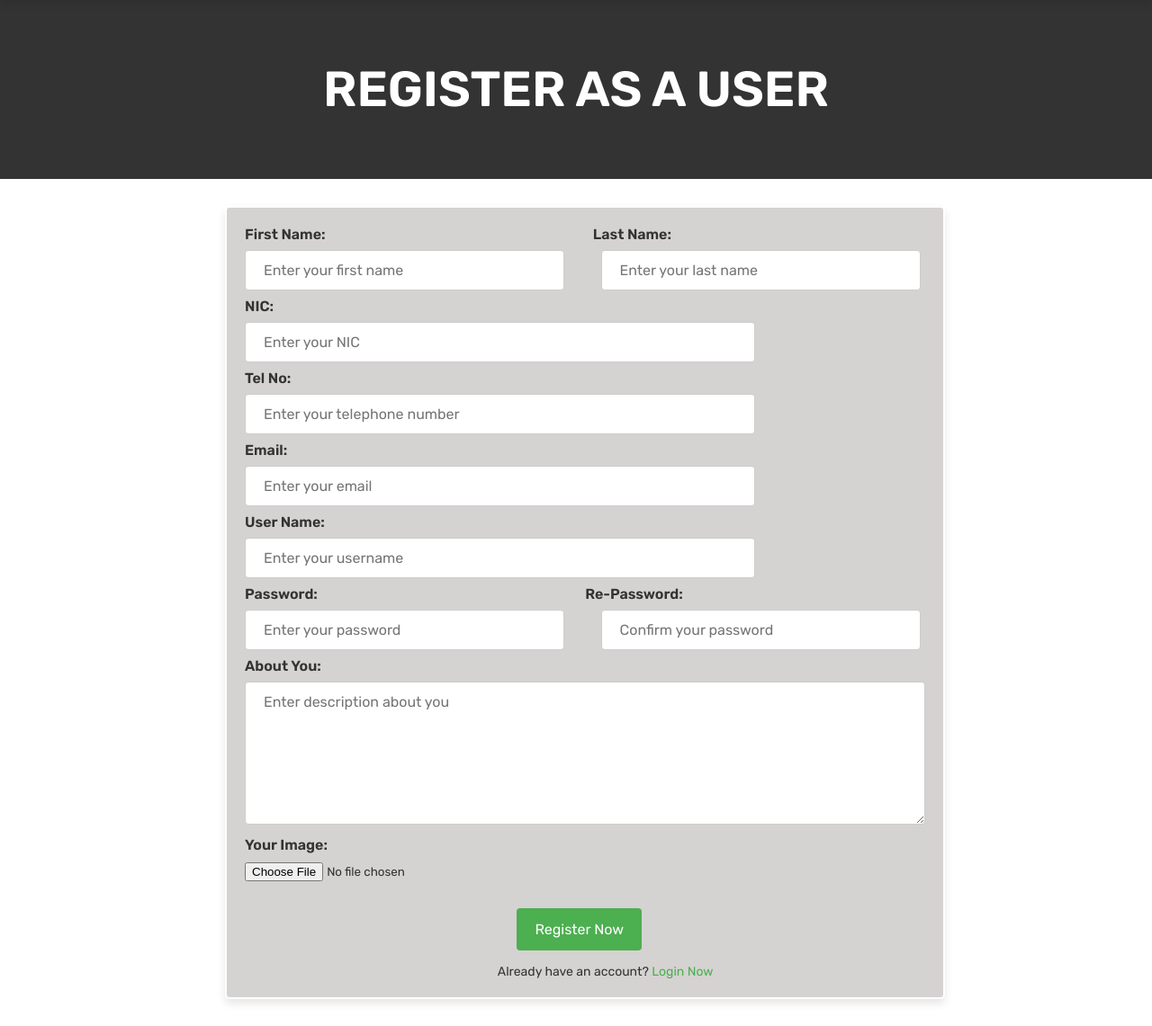
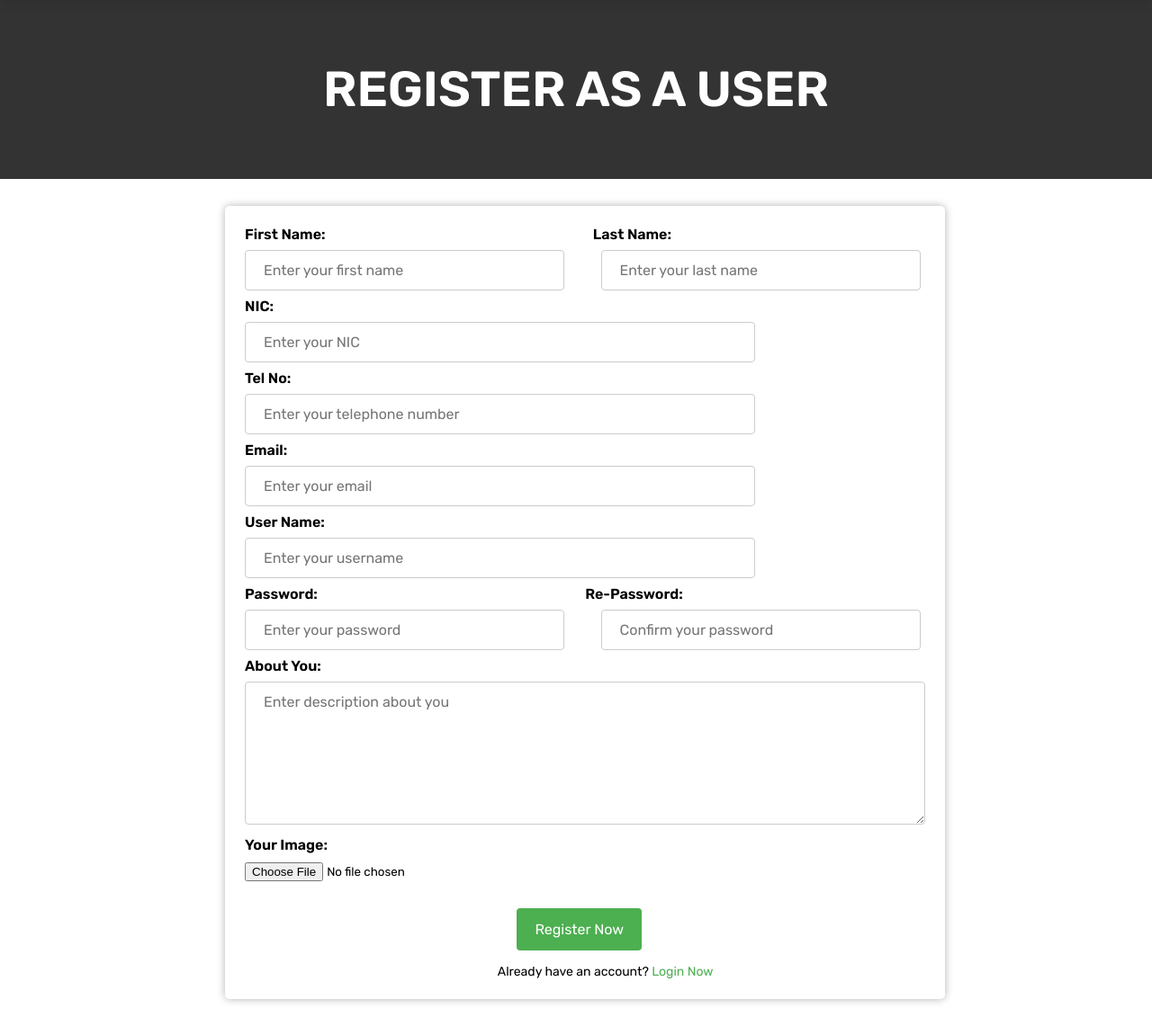
Before and after one commit to kusha2000/EventVibe, a PHP site: page /register.php in a window 1280 px wide. Shown: the part 119-1260 px from the top of the page at 90% size. Run offline with PHP 8.4, Linux system fonts and the light colour scheme; data that the repository does not hold is empty.

Commit message:
small change

```diff
--- a/css/styles.css
+++ b/css/styles.css
@@ -325,12 +325,12 @@ section{
    width: 80rem;
 
    border-radius: .5rem;
-   background-color: #D5D2D2;
-   color: #333;
+   background-color: white;
+   color: black;
    border:var(--borderwhite);
    padding:2rem;
    margin-left: 2rem;
-   box-shadow: var(--box-shadow);
+   box-shadow: 0 0 10px rgba(0,0,0,0.3);
 }
 
 /*
```
